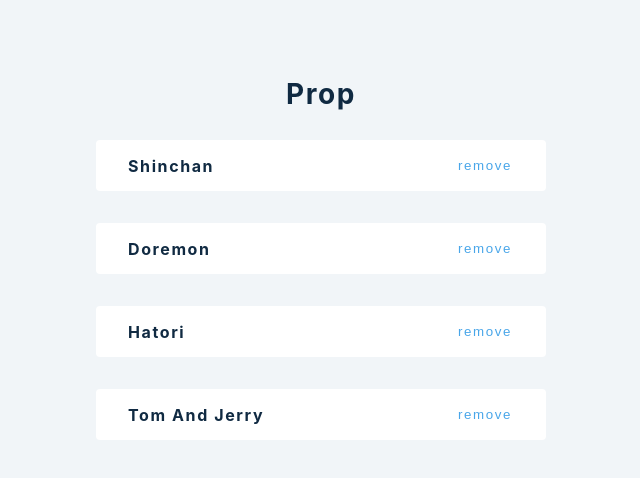
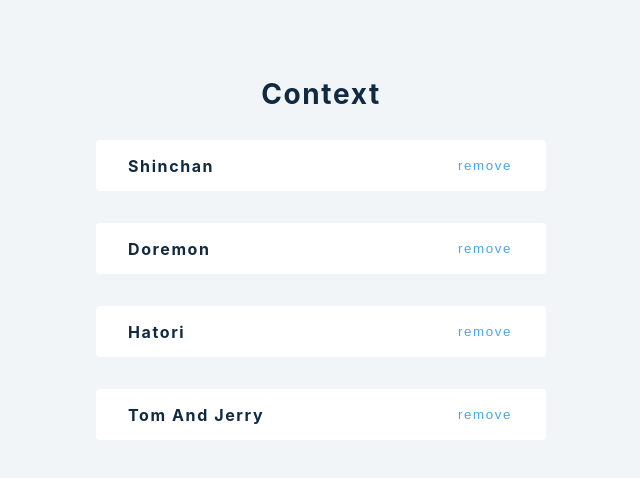
Before and after one commit to swati-04/Advance_React, a React (Create React App) app: page / in a window 1280 px wide. Shown: the top 478 px of the page, without its empty margins (319-959 px from the left). Built offline with nearby package versions, Linux system fonts and the light colour scheme.

Commit message:
context api

```diff
--- a/src/App.js
+++ b/src/App.js
@@ -1,6 +1,7 @@
 import React from 'react';
 import './App.css';
-import PropDrilling from './tutorial/Prop-Drilling';
+import ContextAPI from './tutorial/Context';
+// import PropDrilling from './tutorial/Prop-Drilling';
 // import ReactRouterDom from './tutorial/React-Router';
 
 // import Index from './tutorial/Reducer/index';
@@ -24,7 +25,7 @@
     {/* <UseStateErrorEx/> */}
     {/* <Forms/> */}
     {/* <LearnJSON/> */}
-    <PropDrilling/>
+    <ContextAPI/>
     {/* <ReactRouterDom/> */}
   </div>
   );
--- /dev/null
+++ b/src/tutorial/Context.js
@@ -0,0 +1,40 @@
+import React,{useState,useContext} from 'react'
+import {data} from "./data"
+const PersonContext=React.createContext();
+
+function ContextAPI() {
+    const [people,setPeople]=useState(data);
+    const removePerson=(id)=>{
+        setPeople((people)=>{
+            return people.filter((person)=>person.id !==id)
+        })
+    }
+    return (
+       <>
+       <PersonContext.Provider value={{removePerson}}>
+           <h3>Context</h3>
+           <List people={people} />
+           </PersonContext.Provider>
+       </>
+    )
+}
+const List=({people})=>{
+    return <>{
+        people.map((person)=>{
+            return <SinglePerson key={person.id} {...person}
+           />
+        })
+    }
+    </>
+
+}
+const SinglePerson=({id,name})=>{
+    const {removePerson}=useContext(PersonContext);
+
+    return <div className="item">
+        <h4>{name}</h4>
+        <button onClick={()=>removePerson(id)}>remove</button>
+    </div>
+}
+
+export default ContextAPI
```
